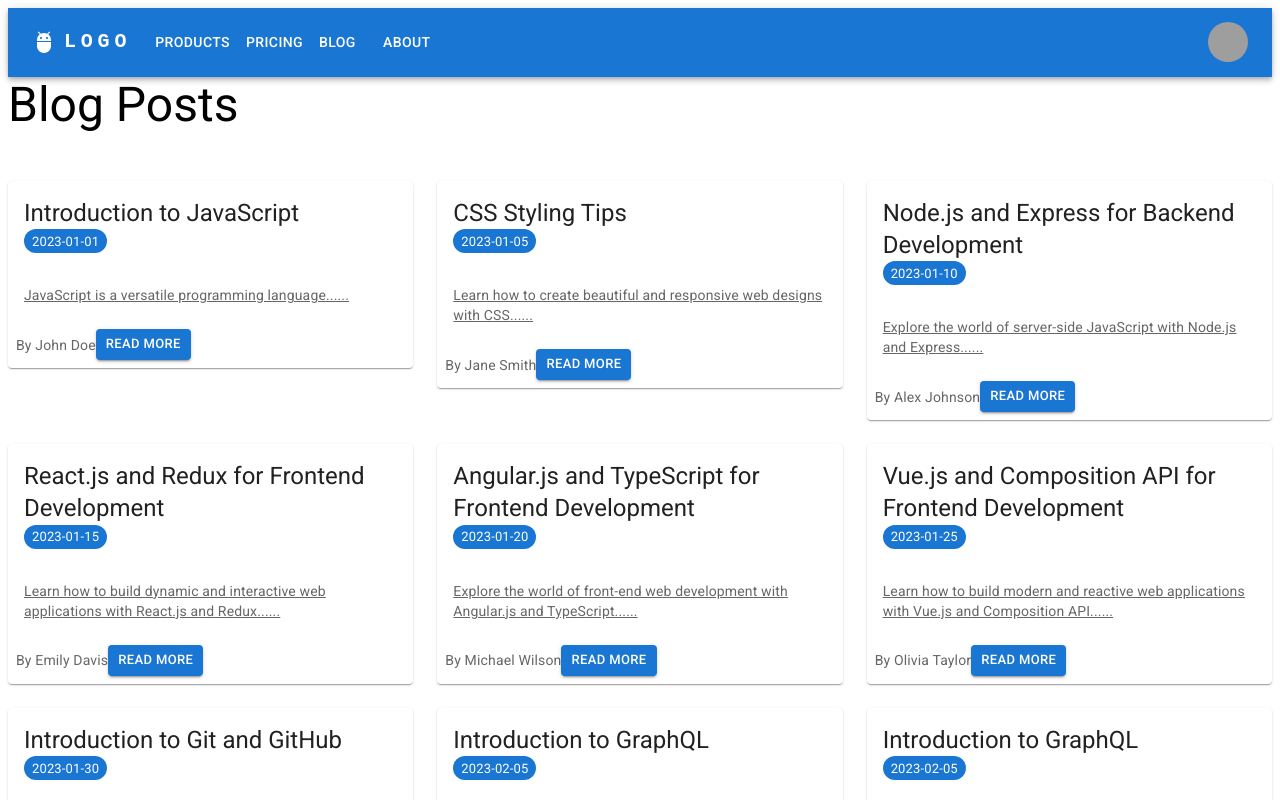
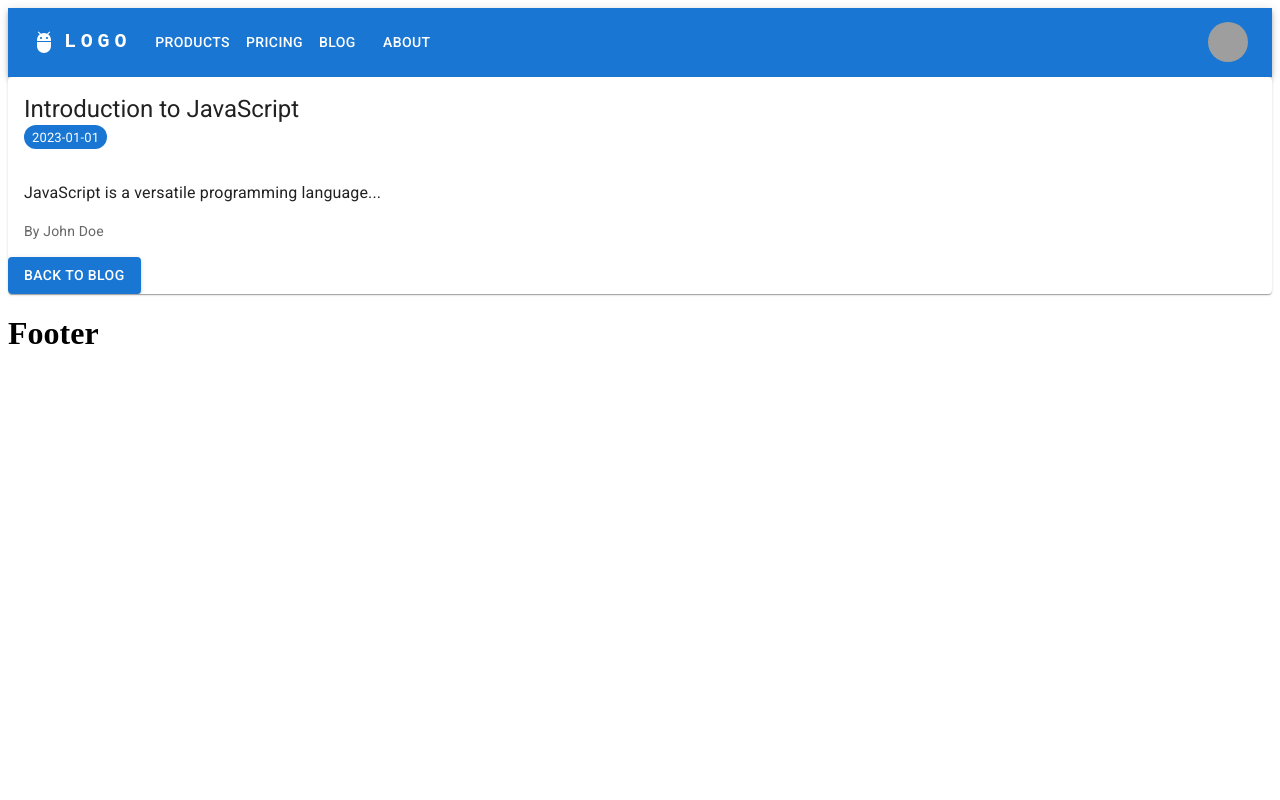
Before and after one commit to gillesashley/my-blog, a React (Vite) app: page /blog/1 in a window 1280 px wide. Shown: the top 800 px of the page. Built offline with nearby package versions, Linux system fonts and the light colour scheme; grey boxes are pictures that could not be loaded.

Commit message:
BlogPost component fully implemented and working fine.

```diff
--- a/src/components/blog/blogpost.component.tsx
+++ b/src/components/blog/blogpost.component.tsx
@@ -0,0 +1,44 @@
+import { useParams } from 'react-router-dom';
+import {
+  Typography,
+  Card,
+  CardContent,
+  CardHeader,
+  Button,
+  Chip,
+} from '@mui/material';
+import { blogPosts } from '../../utils/posts.utils';
+
+export default function BlogPost() {
+    const { id = '' } = useParams<{ id?: string }>();
+    const postId = parseInt(id, 10);
+    const post = blogPosts.find((p) => p.id === postId);
+
+  if (!post) {
+    return (
+      <Typography variant="h5" color="error">
+        Blog post not found.
+      </Typography>
+    );
+  }
+
+  return (
+    <Card>
+      <CardHeader
+        title={post.title}
+        subheader={<Chip label={post.date} color="primary" size="small" />}
+      />
+      <CardContent>
+        <Typography variant="body1" paragraph>
+          {post.content}
+        </Typography>
+        <Typography variant="body2" color="textSecondary">
+          By {post.author}
+        </Typography>
+      </CardContent>
+      <Button variant="contained" color="primary">
+        Back to Blog
+      </Button>
+    </Card>
+  );
+};
--- a/src/main.tsx
+++ b/src/main.tsx
@@ -12,6 +12,7 @@ import ErrorPage from "./components/error-page/error-page.component";
 import IndexHome from "./components/home/index-home.component";
 import About from "./components/about/about.component";
 import BlogList from "./components/blog/bloglist.component";
+import BlogPost from "./components/blog/blogpost.component";
 
 const router = createBrowserRouter([
   {
@@ -30,7 +31,7 @@ const router = createBrowserRouter([
       },
       {
         path: "/blog/:id",
-        element: <BlogList />,
+        element: <BlogPost />,
       },
       {
         path: "/about",
```
